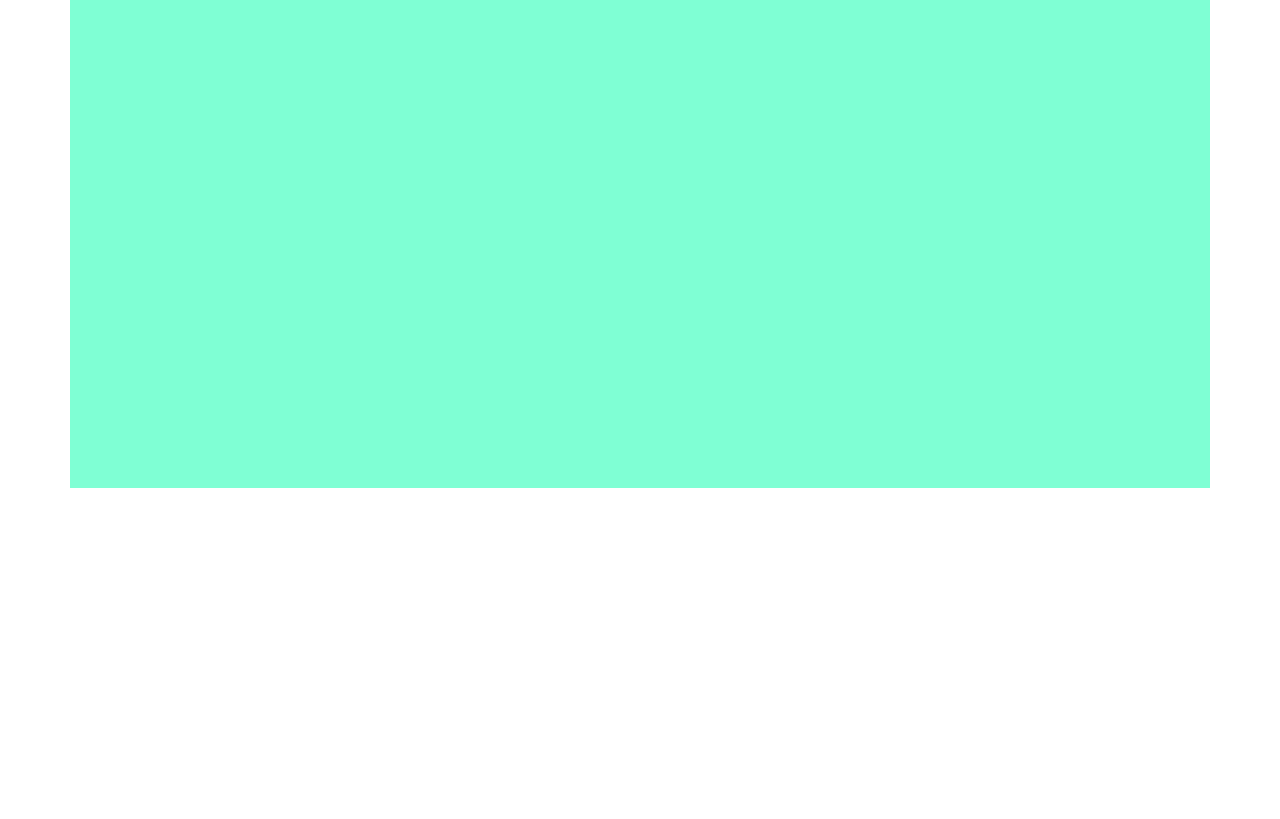
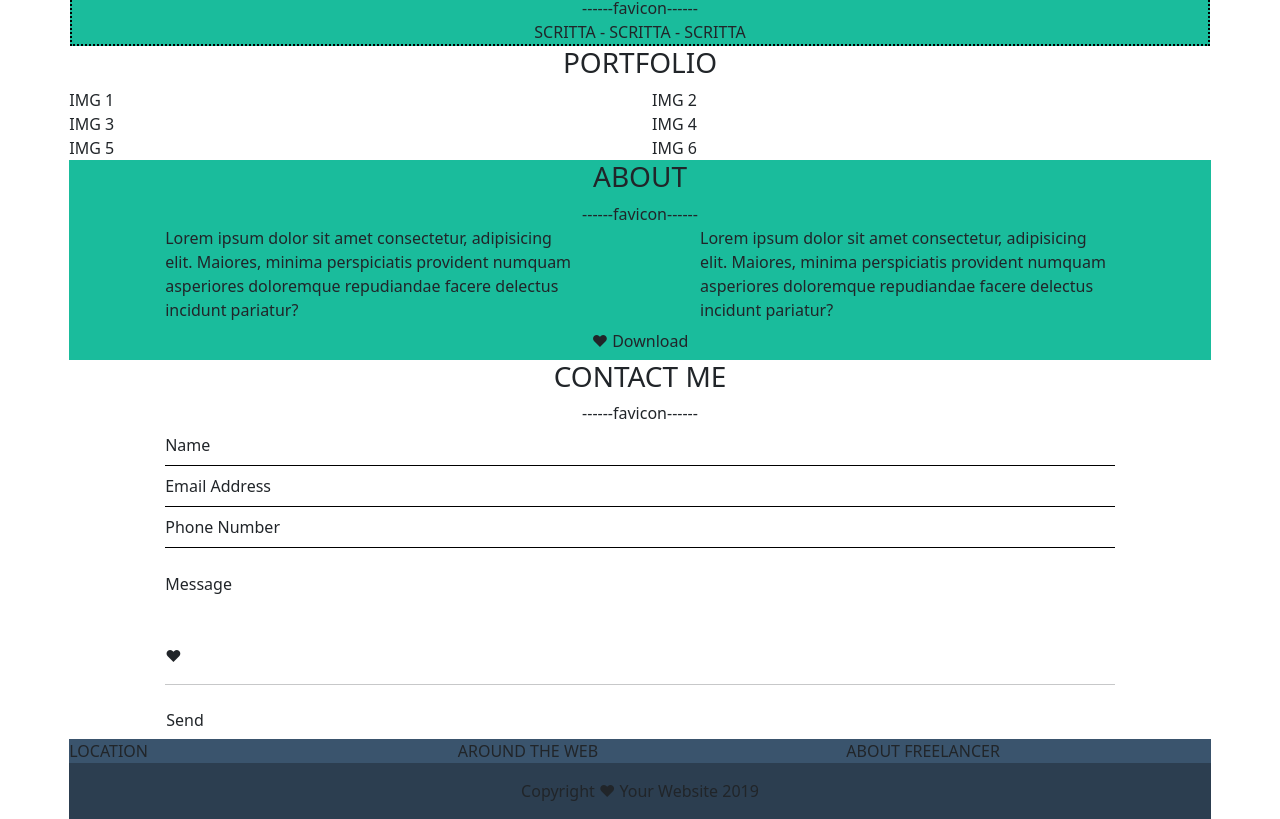
Before and after one commit to FedericaPozzer/html-css-bootstrap-freelancer, a plain HTML site: page index.html in a window 1280 px wide. Shown: the part 312-1131 px from the top of the page. Before the commit the page ends 800 px from the top, so only its background shows below. Drawn offline with nearby package versions, Linux system fonts and the light colour scheme.

Commit message:
ugliness

```diff
--- a/css/style.css
+++ b/css/style.css
@@ -2,8 +2,7 @@
 .container,
 .container-md,
 .container-xxl {
-    background-color: aquamarine;
-    height: 100vh;
+    background-color: yellow;
 }
 
 header > .row .col-4,
@@ -13,10 +12,58 @@ header > .row .col-2 {
     border: 1px solid black;
 }
 
+.jumbotron .row {
+    border: 2px dotted black;
+}
+
+.img {
+    background-color: blue;
+    height: 180px;
+    width: 180px;
+}
+
+
+
+/* ********** */
+
+.bg-ac {
+    background-color: #1abc9c;
+}
+
+.bg-w {
+    background-color: #ffffff;
+}
+
+
 
 /* ************************** */
 
+/* Utils */
+
+h3 {
+    /* text-align: center; */
+}
+
+.mn {
+    margin: 0 -.8rem;
+}
+
+/* HEADER */
 header > .row {
     height: 5rem;
     background-color: #2c3e50;
 }
+
+
+.pino {
+    /* padding-bottom: 1rem; */
+    border-bottom: 1px solid black;
+}
+
+.footer-main {
+ background-color: #3a546d;
+}
+
+.footer-footer {
+    background-color: #2c3e50;
+}
--- a/index.html
+++ b/index.html
@@ -22,30 +22,114 @@
                 <div class="col-4">SCRITTA</div>
                 <div class="col-2">BURGER</div>
             </div>
-
         </header>
 
+
+        <section class="jumbotron">
+            <!-- TODO: jumbotron con h1 e con una col-12 - in md una col-6 e a xxl una col-5, entrambe justify content center // la col in flex direction column -->
+            <!-- #1abc9c -->
+            <div class="row bg-ac">
+                <div class="col d-flex flex-column align-items-center">
+                    <!-- <img src="./img/avatar.svg" alt="avatar"> -->
+                    <div class="img">IMG</div>
+
+                <h2>START BOOTSTRAP</h2>
+
+                <div class="d-flex">
+                    <span>------</span>
+                    <div>favicon</div> <!-- linka le favicon -->
+                    <span>------</span>
                 </div>
 
-    <!-- TODO: header (row già d-flex) con 2 col separate da space between - da md in su separati da space around // link e burger menu - da md il burger menu diventa una ul -->
-    <!-- #2c3e50 -->
+                <div>SCRITTA - SCRITTA - SCRITTA</div>
+            </div>
+        </section>
 
-    <!-- TODO: jumbotron con h1 e con una col-12 - in md una col-6 e a xxl una col-5, entrambe justify content center // la col in flex direction column -->
-    <!-- #1abc9c -->
-
+        <section class="bg-w mn">
             <!-- TODO: section (con container? in caso cambiano) con un div h2 e sotto row con col (con wrap o cambiano le col da col-12 a md col-6 e xxl col-4) -->
             <!-- #ffffff -->
+            <h3 class="text-center">PORTFOLIO</h3>
 
+            <div class="row justify-content-center">
+                <div class="col-12 col-md-6 col-xxl-4">IMG 1</div>
+                <div class="col-12 col-md-6 col-xxl-4">IMG 2</div>
+                <div class="col-12 col-md-6 col-xxl-4">IMG 3</div>
+                <div class="col-12 col-md-6 col-xxl-4">IMG 4</div>
+                <div class="col-12 col-md-6 col-xxl-4">IMG 5</div>
+                <div class="col-12 col-md-6 col-xxl-4">IMG 6</div>
+            </div>
+        </section>
+
+        <section class="bg-ac mn px-md-5">
             <!-- TODO: section con stesso container, tre div: titolo h2, 2 col flex direction column che da md diventa flex direction row, button -->
-    <!-- #1abc9c -->
+            <!-- # -->
+            <h3 class="text-center">ABOUT</h3>
 
-    <!-- TODO: section con il solito titolo h2, 4 div (di cui tre con border bottom) e un div con border top e dentro un button -->
+            <div class="d-flex justify-content-center">
+                <span>------</span>
+                <div>favicon</div> <!-- linka le favicon -->
+                <span>------</span>
+            </div>
+
+            <div class="row">
+                <div class="col-12 mb-3 col-md-6 mb-md-0">
+                    <div class="mx-5 px-5 px-md-0">Lorem ipsum dolor sit amet consectetur, adipisicing elit. Maiores, minima perspiciatis provident numquam asperiores doloremque repudiandae facere delectus incidunt pariatur?</div>
+                </div>
+
+                <div class="col-12 col-md-6">
+                    <div class="mx-5 px-5 px-md-0">Lorem ipsum dolor sit amet consectetur, adipisicing elit. Maiores, minima perspiciatis provident numquam asperiores doloremque repudiandae facere delectus incidunt pariatur?</div>
+                </div>
+            </div>
+
+            <div class="d-flex justify-content-center">
+                <button class="btn">&hearts; Download</button>
+            </div>
+        </section>
+
+        <section class="bg-w mn">
+            <!-- TODO: section con il solito titolo h3, 4 div (di cui tre con border bottom) e un div con border top e dentro un button -->
             <!-- #ffffff -->
+            <h3 class="text-center">CONTACT ME</h3>
 
+            <div class="d-flex justify-content-center">
+                <span>------</span>
+                <div>favicon</div> <!-- linka le favicon -->
+                <span>------</span>
+            </div>
+
+            <div class="mx-5 px-4 px-md-5">
+                <div class="pino py-2">Name</div>
+                <div class="pino py-2">Email Address</div>
+                <div class="pino py-2">Phone Number</div>
+                <div class="pt-4">Message</div>
+            </div>
+
+            <div class="mx-5 px-4 mt-5 px-md-5">
+                <div>&hearts;</div>
+                <hr>
+            </div>
+
+            <button class="btn mx-5 px-4 px-md-5">Send</button>
+
+        </section>
+
+        <footer>
+            <section class="footer-main mn">
                 <!-- TODO: footer nav con tre div sovrapposti, da md in poi si affiancano -->
                 <!-- #3a546d -->
+                <div class="row justify-content-center">
+                    <div class="col-12 col-md-4">LOCATION</div>
+                    <nav class="col-12 col-md-4">AROUND THE WEB</nav>
+                    <div class="col-12 col-md-4">ABOUT FREELANCER</div>
+                </div>
+            </section>
 
+            <section class="footer-footer d-flex justify-content-center mn">
                 <!-- TODO: footer barra con un div in centro -->
                 <!-- #2c3e50 -->
+                <span class="py-3">Copyright &hearts; Your Website 2019</span>
+            </section>
+        </footer>
+
 </body>
 </html>
```
Lines whose indentation alone changed are shown as unchanged.
